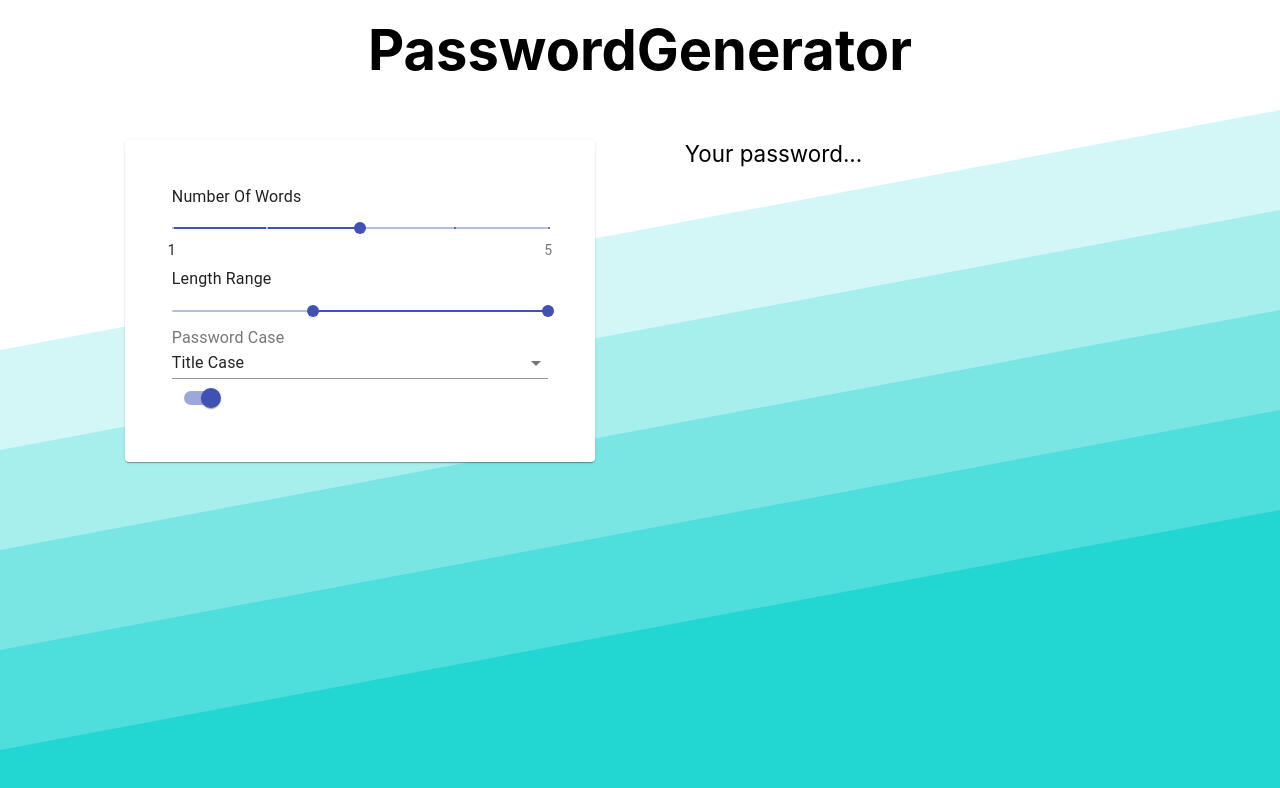
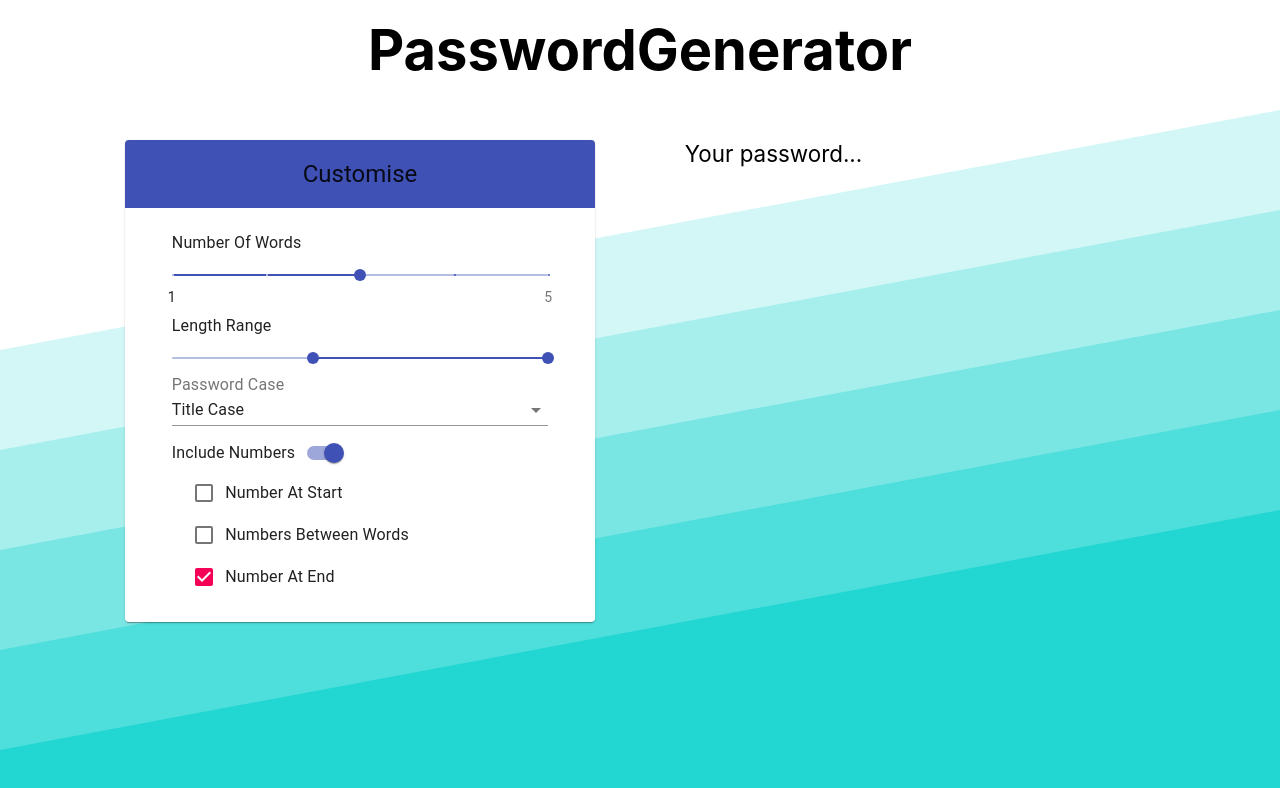
Before and after one commit to jack-ohara/password-gen-ui, a React (Create React App) app in the folder password-gen-ui/: page / in a window 1280 px wide. Shown: the top 788 px of the page. Built offline with nearby package versions, Linux system fonts and the light colour scheme.

Commit message:
Added inner checkboxes. Started to add logic to hide them if not including numbers. Bug when attempting to set all the values to false and setting them back on statechange

```diff
--- a/password-gen-ui/src/Components/Form/Form.css
+++ b/password-gen-ui/src/Components/Form/Form.css
@@ -1,3 +1,5 @@
+@import "../../variables.css";
+
 #password-gen-form {
   display: -webkit-box;
   display: -ms-flexbox;
@@ -12,8 +14,15 @@
   margin: auto;
 }
 
-#password-gen-form .form-paper {
-  padding: 2em 10%;
+#password-gen-form .form-paper .form-options {
+  padding: 5% 10%;
+}
+
+#password-gen-form .form-header {
+  padding: 0.8em 1em;
+  background: var(--material-ui-primary-blue);
+  border-radius: 4px 4px 0 0;
+  text-align: center;
 }
 
 #password-gen-form .form-element {
--- a/password-gen-ui/src/Components/Form/Form.js
+++ b/password-gen-ui/src/Components/Form/Form.js
@@ -4,6 +4,7 @@ import MinMaxLength from "./MinMaxLength/MinMaxLength";
 import CaseSelect from "./CaseSelect/CaseSelect";
 import IncludeNumbers from "./IncludeNumbers/IncludeNumbers";
 import Paper from "@material-ui/core/Paper";
+import Typography from "@material-ui/core/Typography";
 import "./Form.css";
 
 class Form extends Component {
@@ -14,7 +15,11 @@ class Form extends Component {
       numberOfWordsVal: 3,
       minLength: 15,
       maxLength: 40,
-      selectedCase: "titleCase"
+      selectedCase: "titleCase",
+      includeNumbers: true,
+      numberAtStart: false,
+      numbersBetweenWords: false,
+      numberAtEnd: true
     };
   }
 
@@ -37,10 +42,29 @@ class Form extends Component {
     });
   };
 
+  setIncludeNumbers = newValue => {
+    console.log("setting " + newValue + " in the form");
+    this.setState({
+      includeNumbers: newValue
+    });
+    console.log("form set");
+  };
+
+  setNumberOptions = (name, newValue) => {
+    this.setState({ ...this.state, [name]: newValue });
+  };
+
   render() {
     return (
       <div id="password-gen-form">
         <Paper className="form-paper">
+          <div className="form-header">
+            <Typography variant="h5" color="textPrimary">
+              Customise
+            </Typography>
+          </div>
+
+          <div className="form-options">
             <NumberOfWords
               defaultValue={3}
               onChange={this.setNumberOfWords}
@@ -57,7 +81,11 @@ class Form extends Component {
 
             <CaseSelect onChange={this.setCase} defaultValue={"titleCase"} />
 
-          <IncludeNumbers />
+            <IncludeNumbers
+              onIncludeNumbersChange={this.setIncludeNumbers}
+              onNumberOptionsChange={this.setNumberOptions}
+            />
+          </div>
         </Paper>
       </div>
     );
--- /dev/null
+++ b/password-gen-ui/src/Components/Form/IncludeNumbers/IncludeNumbers.css
@@ -0,0 +1,9 @@
+#include-numbers .include-numbers-label {
+  margin-left: 0;
+  margin-right: 0;
+  margin-top: 0.4em;
+}
+
+#include-numbers .number-options {
+  margin-left: 1em;
+}
--- a/password-gen-ui/src/Components/Form/IncludeNumbers/IncludeNumbers.js
+++ b/password-gen-ui/src/Components/Form/IncludeNumbers/IncludeNumbers.js
@@ -1,37 +1,134 @@
 import React, { Component } from "react";
 import Switch from "@material-ui/core/Switch";
+import FormControlLabel from "@material-ui/core/FormControlLabel";
+import Checkbox from "@material-ui/core/Checkbox";
+import "./IncludeNumbers.css";
 
 class IncludeNumbers extends Component {
   constructor(props) {
     super(props);
 
     this.state = {
-      includeNumbersChecked: true
+      includeNumbersChecked: true,
+      numberAtStart: false,
+      numbersBetweenWords: false,
+      numberAtEnd: true,
+      numberAtStartBeforeHide: false,
+      numbersBetweenWordsBeforeHide: false,
+      numberAtEndBeforeHide: false
     };
   }
 
+  handleIncludeNumbersChange = event => {
+    console.log("Entered");
+    const newValue = event.target.checked;
+    console.log("event.target.checked = " + event.target.checked);
+    console.log("newValue = " + newValue);
+
+    this.props.onIncludeNumbersChange(newValue);
+
+    console.log("setting inner state");
+
+    this.setState({
+      includeNumbersChecked: newValue
+    });
+
+    if (newValue) {
+      console.log("Setting number options back");
+      // this.changeNumberOption(
+      //   "numberAtStart",
+      //   this.state.numberAtStartBeforeHide
+      // );
+      // this.changeNumberOption(
+      //   "numbersBetweenWords",
+      //   this.state.numbersBetweenWordsBeforeHide
+      // );
+      // this.changeNumberOption("numberAtEnd", this.state.numberAtEndBeforeHide);
+    } else {
+      console.log("Settings number options to false");
+      // this.setState({
+      //   numberAtStartBeforeHide: this.state.numberAtStart,
+      //   numbersBetweenWordsBeforeHide: this.state.numbersBetweenWords,
+      //   numberAtEndBeforeHide: this.state.numberAtEnd
+      // });
+
+      // this.changeNumberOption("numberAtStart", false);
+      // this.changeNumberOption("numbersBetweenWords", false);
+      // this.changeNumberOption("numberAtEnd", false);
+    }
+  };
+
   handleChange = name => event => {
-    console.log(name);
+    this.changeNumberOption(name, event.target.checked);
+  };
 
-    //props.onIncludeNumbersChange(event.target.checked);
+  changeNumberOption = (name, newValue) => {
+    console.log("Setting " + name + " to " + newValue);
+    this.props.onNumberOptionsChange(name, newValue);
 
-    console.log("here1");
-
-    this.setState({ ...this.state, [name]: event.target.checked });
-
-    console.log("here2");
+    this.setState({ ...this.state, [name]: newValue });
   };
 
   render() {
+    let numberOptions;
+
+    if (this.state.includeNumbersChecked) {
+      numberOptions = (
+        <div className="number-options">
+          <FormControlLabel
+            control={
+              <Checkbox
+                checked={this.state.numberAtStart}
+                onChange={this.handleChange("numberAtStart")}
+                value="numberAtStart"
+              />
+            }
+            label="Number At Start"
+          />
+          <FormControlLabel
+            control={
+              <Checkbox
+                checked={this.state.numbersBetweenWords}
+                onChange={this.handleChange("numbersBetweenWords")}
+                value="numbersBetweenWords"
+              />
+            }
+            label="Numbers Between Words"
+          />
+          <FormControlLabel
+            control={
+              <Checkbox
+                checked={this.state.numberAtEnd}
+                onChange={this.handleChange("numberAtEnd")}
+                value="numberAtEnd"
+              />
+            }
+            label="Number At End"
+          />
+        </div>
+      );
+    } else {
+      numberOptions = <div />;
+    }
+
     return (
       <div id="include-numbers">
-        <Switch
-          checked={this.state.includeNumbersChecked}
-          onChange={this.handleChange("includeNumbersChecked")}
-          value="includeNumbersChecked"
-          color="primary"
-          inputProps={{ "aria-label": "primary checkbox" }}
+        <FormControlLabel
+          control={
+            <Switch
+              checked={this.state.includeNumbersChecked}
+              onChange={this.handleIncludeNumbersChange}
+              value="includeNumbersChecked"
+              color="primary"
+              inputProps={{ "aria-label": "primary checkbox" }}
+            />
+          }
+          label="Include Numbers"
+          labelPlacement="start"
+          className="include-numbers-label"
         />
+
+        {numberOptions}
       </div>
     );
   }
--- a/password-gen-ui/src/variables.css
+++ b/password-gen-ui/src/variables.css
@@ -1,3 +1,4 @@
 :root {
   --default-light-blue: #d3f7f6;
+  --material-ui-primary-blue: #3f51b5;
 }
```
Lines whose indentation alone changed are shown as unchanged.
